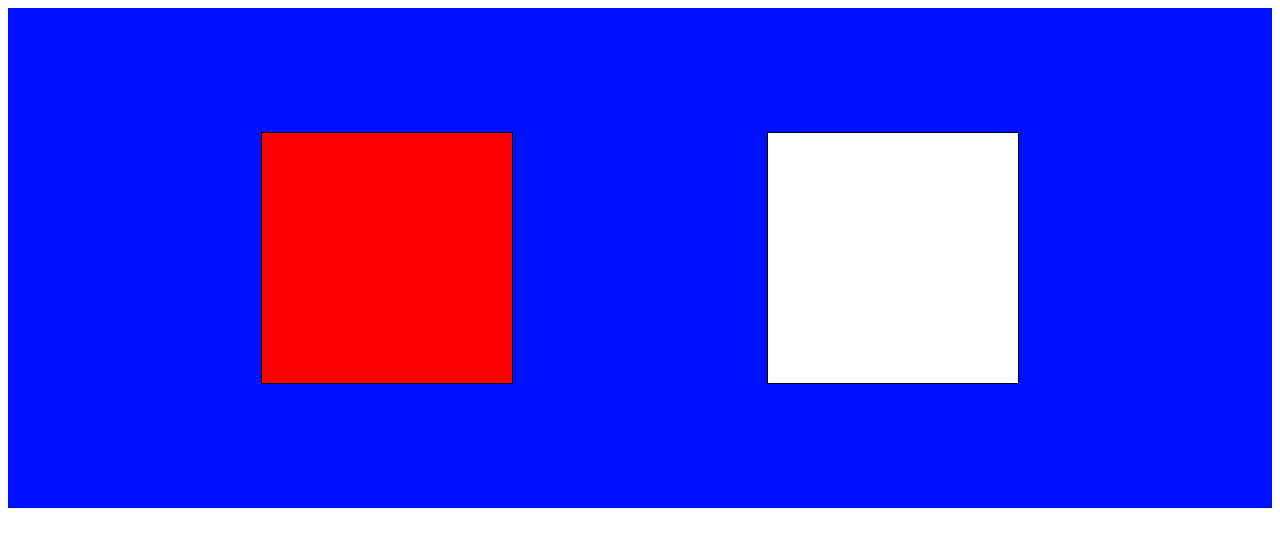
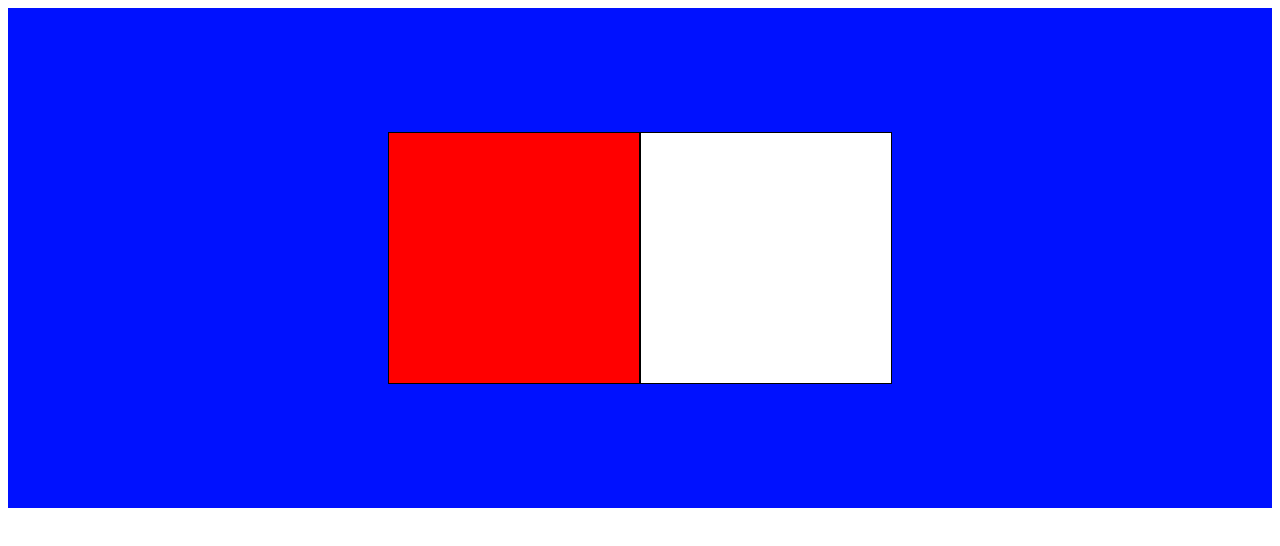
Before and after one commit to GabrielYukioMC/meu_primeiro_repositorio, a plain HTML site: page page3.html in a window 1280 px wide. Drawn offline with Linux system fonts and the light colour scheme.

Commit message:
atividade css (aula)

```diff
--- a/page3.html
+++ b/page3.html
@@ -4,30 +4,7 @@
 <head>
 
     <title>aula 06/03</title>
-    <style>
-        .caixa {
-            width: 250px;
-            height: 250px;
-            background-color: red;
-            border: 1px solid black;
-        }
-
-        .caixa2 {
-            width: 250px;
-            height: 250px;
-            background-color: #fff;
-            border: 1px solid black;
-        }
-
-        .conteiner {
-            background-color: #0011ff;
-            display: flex;
-            justify-content: space-evenly;
-            align-items: center;
-            width: 100%;
-            height: 500px;
-        }
-    </style>
+   <link rel="stylesheet" href="style.css">
 </head>
 
 <body>
--- a/style.css
+++ b/style.css
@@ -1,20 +1,13 @@
 
 /*
-
+///////////////////
 medidas usadas nas aulas de PI
 
 %: porcentagem
 px: pixel
 
 
-*/
-
-* {
-    margin: 0;
-    padding: 0;
-    box-sizing: border-box;
-    font-family: monospace;
-}
+///////////////////
 
 h1 {
     color: #ff0000;
@@ -38,4 +31,29 @@ a{
 
 .boa_noite {
     color: rgb(255, 0, 225);
+} */
+
+
+.caixa {
+    width: 250px;
+    height: 250px;
+    background-color: red;
+    border: 1px solid black;
 }
+
+.caixa2 {
+    width: 250px;
+    height: 250px;
+    background-color: #fff;
+    border: 1px solid black;
+}
+
+.conteiner {
+    background-color: #0011ff;
+    display: flex;
+    justify-content: center;
+    /* justify-content: space-evenly; */
+    align-items: center;
+    width: 100%;
+    height: 500px;
+}
```
